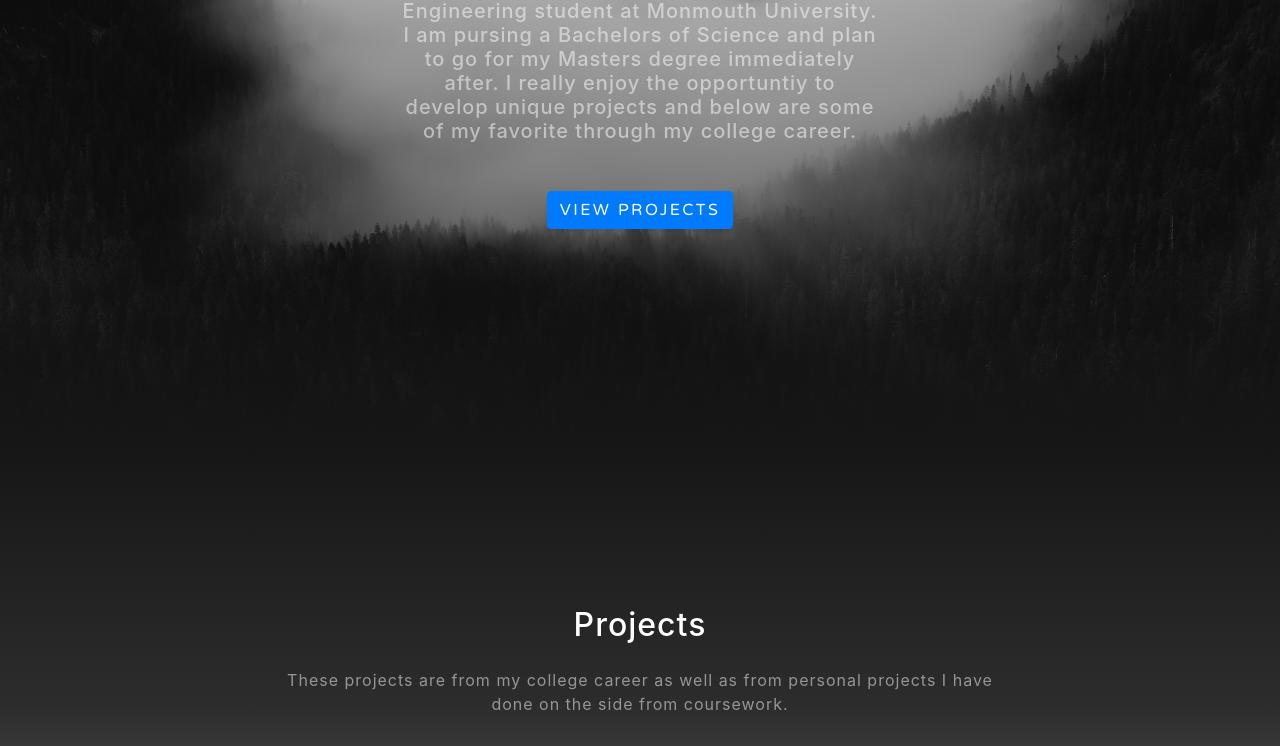
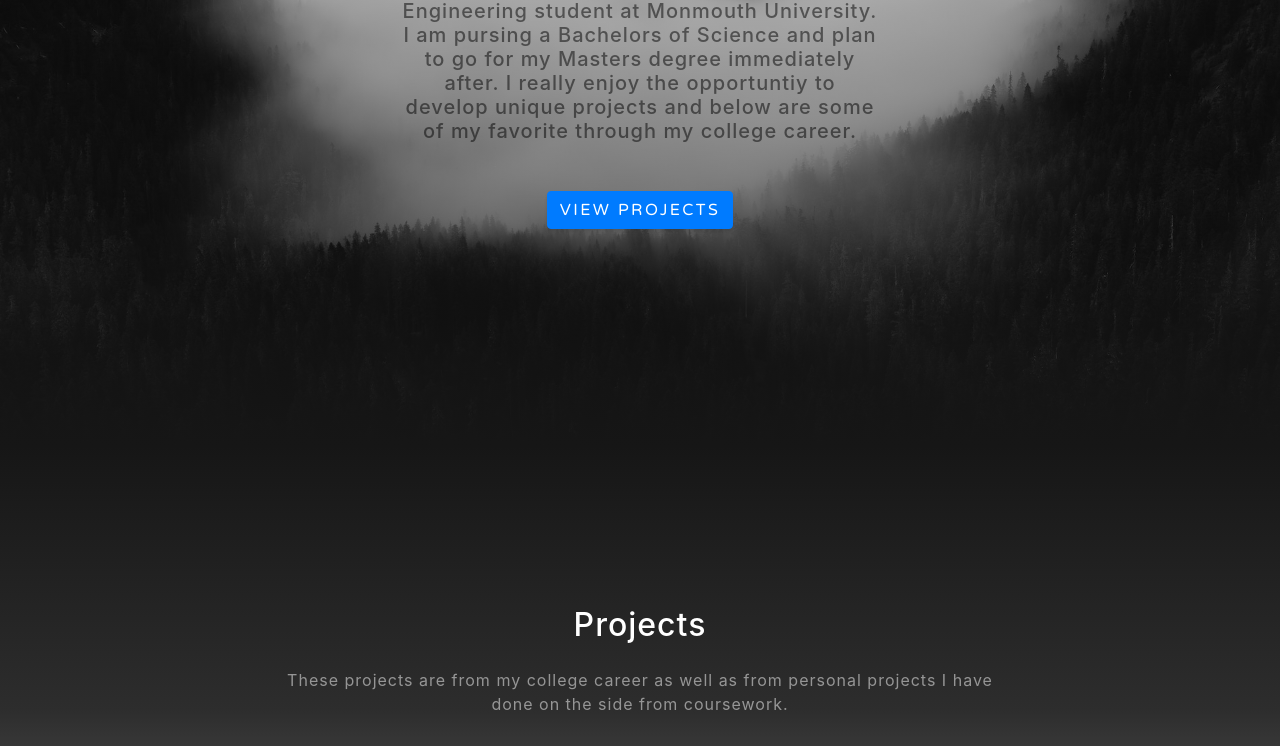
Before and after one commit to anthonydvives/anthonydvives.github.io, a website with bundled scripts: page index.html in a window 1280 px wide. Shown: the part 354-1100 px from the top of the page. Built offline with nearby package versions, Linux system fonts and the light colour scheme.

Commit message:
Update index.html

```diff
--- a/index.html
+++ b/index.html
@@ -54,7 +54,7 @@
     <div class="container d-flex h-100 align-items-center">
       <div class="mx-auto text-center">
         <h1 class="mx-auto my-0 text-uppercase">Welcome</h1>
-        <h2 class="text-white-50 mx-auto mt-2 mb-5">My name is Anthony and I am a Software Engineering student at Monmouth University. I am pursing a Bachelors of Science and plan to go for my Masters degree immediately after. I really enjoy the opportuntiy to develop unique projects and below are some of my favorite through my college career. </h2>
+        <h2 class="text-black-50 mx-auto mt-2 mb-5">My name is Anthony and I am a Software Engineering student at Monmouth University. I am pursing a Bachelors of Science and plan to go for my Masters degree immediately after. I really enjoy the opportuntiy to develop unique projects and below are some of my favorite through my college career. </h2>
         <a href="#about" class="btn btn-primary js-scroll-trigger">View Projects</a>
       </div>
     </div>
```
